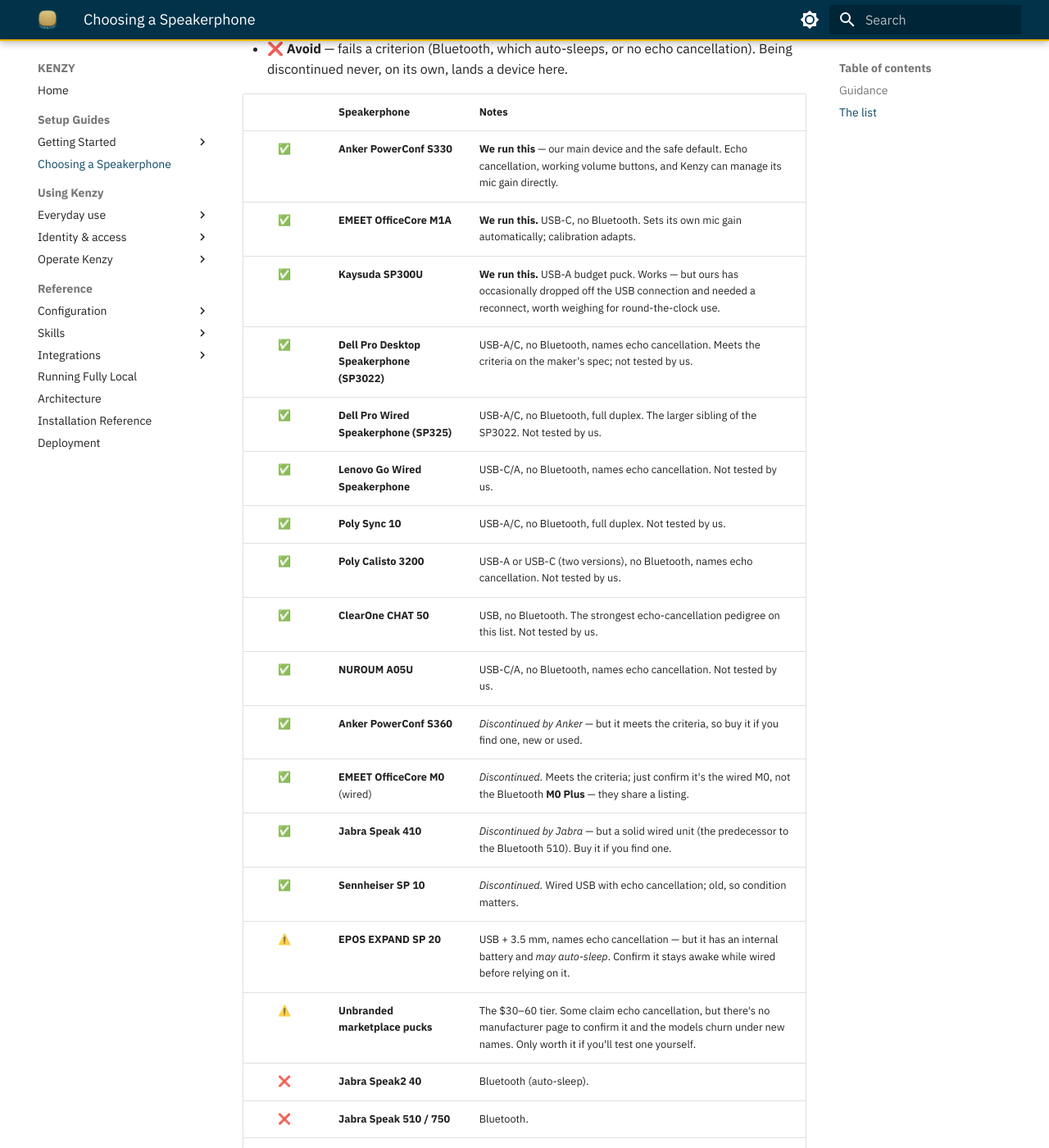
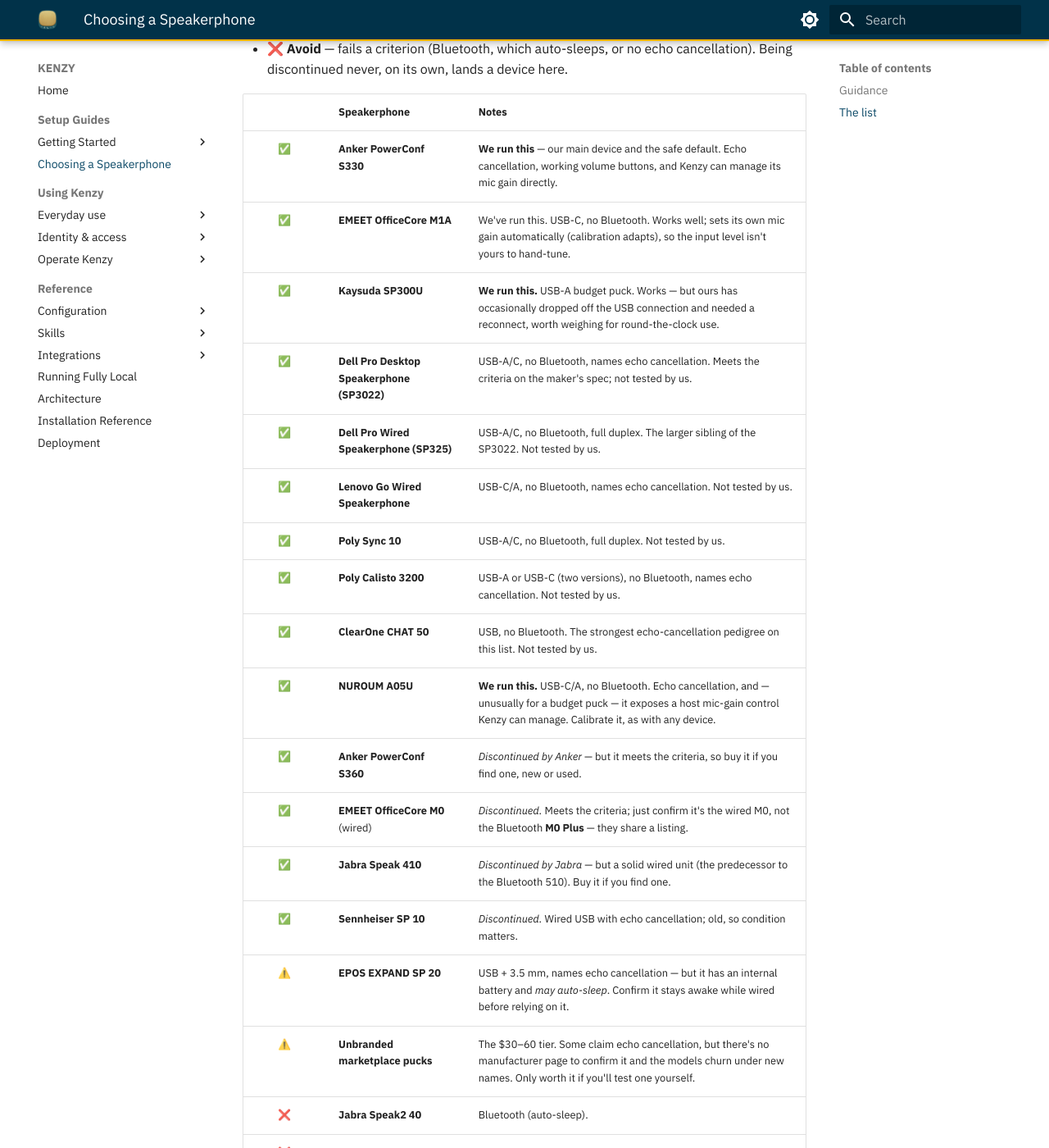
Before and after one commit to lnxusr1/kenzy, an MkDocs documentation site: the page built from docs/choosing-a-speakerphone.md, in a window 1280 px wide and 1400 px high, scrolled down 1424 px. Shown: the whole window at 82% size. Built offline with MkDocs 1.6.1 and Material for MkDocs 9.7.7, drawn with Linux system fonts in a browser that asks for light colours.

Commit message:
Updates on speakerphones for dual butler

```diff
--- a/docs/choosing-a-speakerphone.md
+++ b/docs/choosing-a-speakerphone.md
@@ -60,7 +60,7 @@
 | | Speakerphone | Notes |
 |:---:|---|---|
 | ✅ | **Anker PowerConf S330** | **We run this** — our main device and the safe default. Echo cancellation, working volume buttons, and Kenzy can manage its mic gain directly. |
-| ✅ | **EMEET OfficeCore M1A** | **We run this.** USB-C, no Bluetooth. Sets its own mic gain automatically; calibration adapts. |
+| ✅ | **EMEET OfficeCore M1A** | We've run this. USB-C, no Bluetooth. Works well; sets its own mic gain automatically (calibration adapts), so the input level isn't yours to hand-tune. |
 | ✅ | **Kaysuda SP300U** | **We run this.** USB-A budget puck. Works — but ours has occasionally dropped off the USB connection and needed a reconnect, worth weighing for round-the-clock use. |
 | ✅ | **Dell Pro Desktop Speakerphone (SP3022)** | USB-A/C, no Bluetooth, names echo cancellation. Meets the criteria on the maker's spec; not tested by us. |
 | ✅ | **Dell Pro Wired Speakerphone (SP325)** | USB-A/C, no Bluetooth, full duplex. The larger sibling of the SP3022. Not tested by us. |
@@ -68,7 +68,7 @@
 | ✅ | **Poly Sync 10** | USB-A/C, no Bluetooth, full duplex. Not tested by us. |
 | ✅ | **Poly Calisto 3200** | USB-A or USB-C (two versions), no Bluetooth, names echo cancellation. Not tested by us. |
 | ✅ | **ClearOne CHAT 50** | USB, no Bluetooth. The strongest echo-cancellation pedigree on this list. Not tested by us. |
-| ✅ | **NUROUM A05U** | USB-C/A, no Bluetooth, names echo cancellation. Not tested by us. |
+| ✅ | **NUROUM A05U** | **We run this.** USB-C/A, no Bluetooth. Echo cancellation, and — unusually for a budget puck — it exposes a host mic-gain control Kenzy can manage. Calibrate it, as with any device. |
 | ✅ | **Anker PowerConf S360** | *Discontinued by Anker* — but it meets the criteria, so buy it if you find one, new or used. |
 | ✅ | **EMEET OfficeCore M0** (wired) | *Discontinued.* Meets the criteria; just confirm it's the wired M0, not the Bluetooth **M0 Plus** — they share a listing. |
 | ✅ | **Jabra Speak 410** | *Discontinued by Jabra* — but a solid wired unit (the predecessor to the Bluetooth 510). Buy it if you find one. |
```
